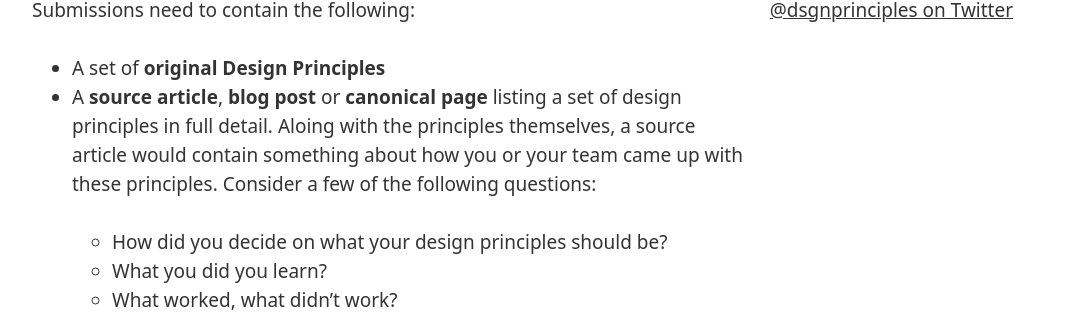
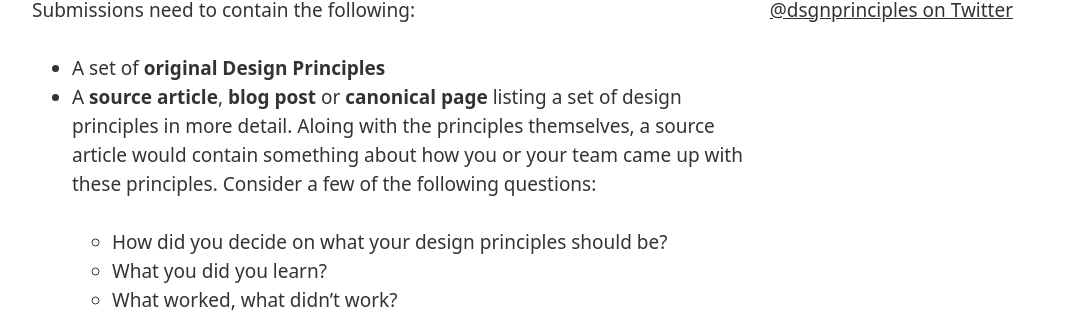
Before and after one commit to benbrignell/principles.design, a Jekyll site: the page built from _pages/contribute.md, in a window 1280 px wide and 900 px high, scrolled down 414 px. Shown: the part 176-488 px from the top of the window, without its empty margins (68-1141 px from the left). Built offline with Jekyll 4.4.1, drawn with Linux system fonts in a browser that asks for light colours; comment, search, counter and statistics services are not loaded.

Commit message:
updated contribute content

```diff
--- a/_pages/contribute.md
+++ b/_pages/contribute.md
@@ -31,7 +31,7 @@ If you want to add a set of design principles to the collection then great, and
 Submissions need to contain the following:
 
 * A set of **original Design Principles**
-* A **source article**, **blog post** or **canonical page** listing a set of design principles in full detail. Aloing with the principles themselves, a source article would contain something about how you or your team came up with these principles. Consider a few of the following questions:
+* A **source article**, **blog post** or **canonical page** listing a set of design principles in more detail. Aloing with the principles themselves, a source article would contain something about how you or your team came up with these principles. Consider a few of the following questions:
 
   - How did you decide on what your design principles should be?
   - What you did you learn?
```
